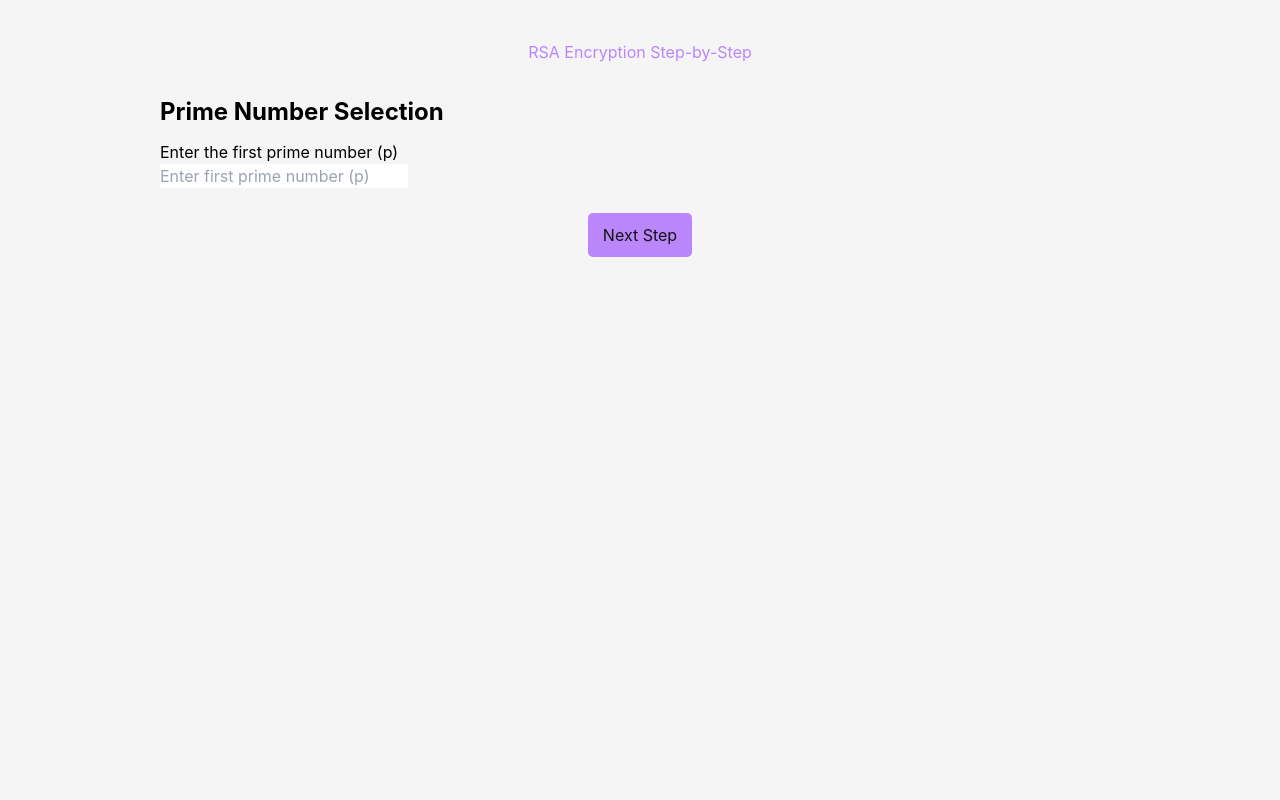
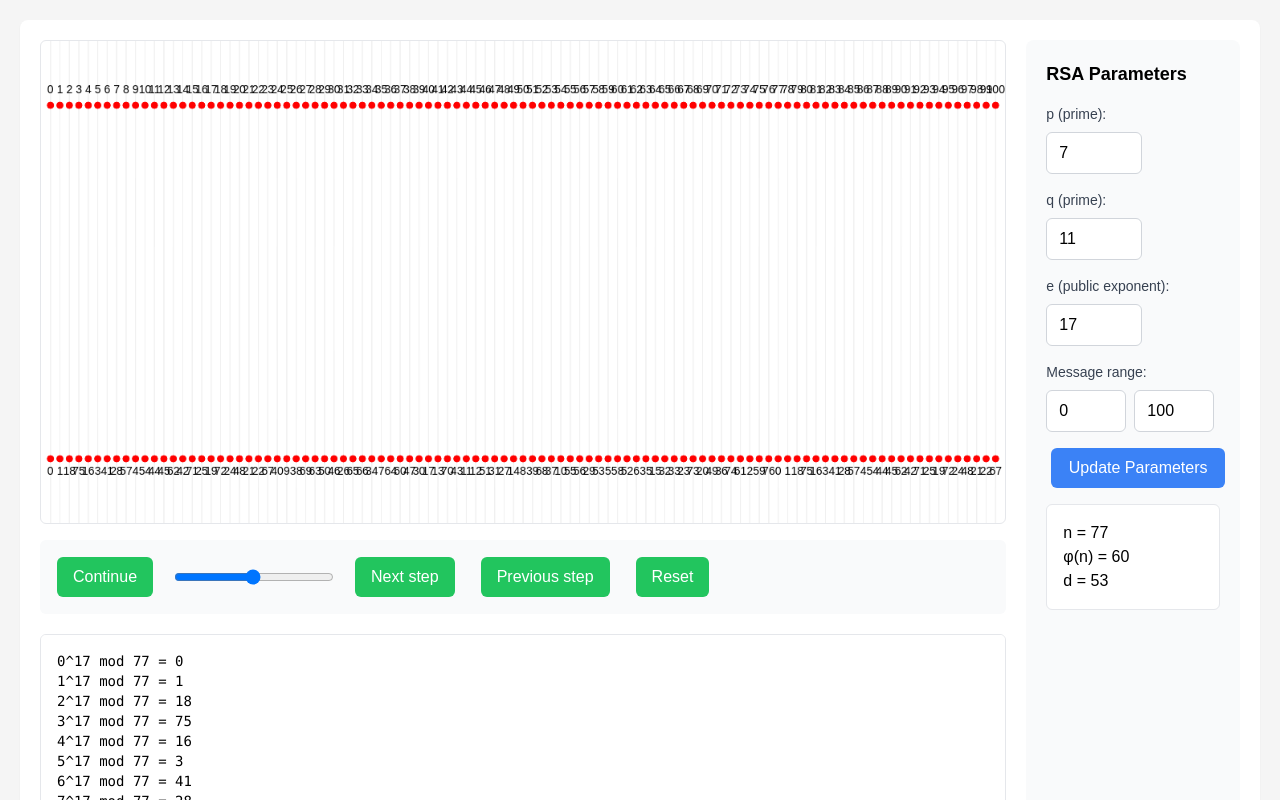
Before and after one commit to eclairjit/crypto-demo, a React (Vite) app: page / in a window 1280 px wide. Shown: the top 800 px of the page. Built offline with nearby package versions, Linux system fonts and the light colour scheme.

Commit message:
feat: Add RSAVizMap component for visualizing RSA encryption and decryption process

```diff
--- a/src/App.jsx
+++ b/src/App.jsx
@@ -3,9 +3,10 @@ import CryptographicConfigurationSimulator from "./pages/CryptographicConfigurat
 import SecurityTestingToolkit from "./pages/SecurityTestingToolkit";
 import CCS from "./pages/CCS";
 import RSAVisualizer from "./pages/RSAVisualizer.jsx";
+import RSAVizMap from "./pages/RSAVizMap.jsx";
 
 const App = () => {
-	return <RSAVisualizer />;
+	return <RSAVizMap />;
 };
 
 export default App;
--- /dev/null
+++ b/src/pages/RSAVizMap.jsx
@@ -0,0 +1,380 @@
+import React, { useEffect, useRef, useState, useCallback } from "react";
+
+class Point {
+	constructor(x, y) {
+		this.x = x;
+		this.y = y;
+	}
+}
+
+class RSACalculator {
+	constructor(p, q, e) {
+		this.p = p;
+		this.q = q;
+		this.e = e;
+		this.n = p * q;
+		this.phi = (p - 1) * (q - 1);
+		this.d = this.calculateD();
+	}
+
+	calculateD() {
+		return this.modInverse(this.e, this.phi);
+	}
+
+	modInverse(a, m) {
+		let [old_r, r] = [a, m];
+		let [old_s, s] = [1, 0];
+		let [old_t, t] = [0, 1];
+
+		while (r !== 0) {
+			const quotient = Math.floor(old_r / r);
+			[old_r, r] = [r, old_r - quotient * r];
+			[old_s, s] = [s, old_s - quotient * s];
+			[old_t, t] = [t, old_t - quotient * t];
+		}
+
+		return old_s < 0 ? old_s + m : old_s;
+	}
+
+	encrypt(message) {
+		return this.modPow(message, this.e, this.n);
+	}
+
+	decrypt(ciphertext) {
+		return this.modPow(ciphertext, this.d, this.n);
+	}
+
+	modPow(base, exponent, modulus) {
+		if (modulus === 1) return 0;
+		let result = 1;
+		base = base % modulus;
+		while (exponent > 0) {
+			if (exponent % 2 === 1) {
+				result = (result * base) % modulus;
+			}
+			base = (base * base) % modulus;
+			exponent = Math.floor(exponent / 2);
+		}
+		return result;
+	}
+}
+
+const RSAVisualization = () => {
+	const canvasRef = useRef(null);
+	const [params, setParams] = useState({
+		p: 7,
+		q: 11,
+		e: 17,
+		messageStart: 0,
+		messageEnd: 100,
+	});
+
+	const [calculator, setCalculator] = useState(
+		() => new RSACalculator(params.p, params.q, params.e)
+	);
+	const [currentStep, setCurrentStep] = useState(0);
+	const [isPlaying, setIsPlaying] = useState(false);
+	const [speed, setSpeed] = useState(50);
+	const [fixPoints, setFixPoints] = useState([]);
+	const [connections, setConnections] = useState([]);
+
+	const findEncryptedIndex = useCallback((encrypted, points) => {
+		const idx = points.findIndex(
+			(fp) => fp.type === "ciphertext" && fp.value === encrypted
+		);
+		return Math.floor(idx / 2);
+	}, []);
+
+	const generateConnections = useCallback(
+		(points) => {
+			const newConnections = [];
+			const numPoints = params.messageEnd - params.messageStart + 1;
+
+			for (let i = 0; i < numPoints; i++) {
+				const plaintext = params.messageStart + i;
+				const encrypted = calculator.encrypt(plaintext);
+
+				const startIdx = i;
+				const endIdx = findEncryptedIndex(encrypted, points);
+
+				if (endIdx !== -1) {
+					newConnections.push({
+						startIdx: startIdx,
+						endIdx: endIdx,
+						plaintext: plaintext,
+						ciphertext: encrypted,
+						isSelfMapping: plaintext === encrypted,
+					});
+				}
+			}
+
+			newConnections.sort((a, b) => (a.isSelfMapping ? 1 : -1));
+			setConnections(newConnections);
+		},
+		[calculator, params.messageEnd, params.messageStart, findEncryptedIndex]
+	);
+
+	const initialize = useCallback(() => {
+		const canvas = canvasRef.current;
+		if (!canvas) return;
+
+		const spacing =
+			canvas.width / (params.messageEnd - params.messageStart + 2);
+		const topY = 80;
+		const bottomY = canvas.height - 80;
+
+		const newFixPoints = [];
+
+		for (let i = params.messageStart; i <= params.messageEnd; i++) {
+			const x = spacing * (i - params.messageStart + 1);
+			newFixPoints.push({
+				point: new Point(x, topY),
+				value: i,
+				type: "plaintext",
+			});
+			const encrypted = calculator.encrypt(i);
+			newFixPoints.push({
+				point: new Point(x, bottomY),
+				value: encrypted,
+				type: "ciphertext",
+			});
+		}
+
+		setFixPoints(newFixPoints);
+		generateConnections(newFixPoints);
+	}, [params.messageEnd, params.messageStart, calculator, generateConnections]);
+
+	const draw = useCallback(() => {
+		const canvas = canvasRef.current;
+		if (!canvas) return;
+
+		const ctx = canvas.getContext("2d");
+		if (!ctx) return;
+
+		ctx.clearRect(0, 0, canvas.width, canvas.height);
+
+		// Draw grid lines
+		ctx.strokeStyle = "#f0f0f0";
+		ctx.lineWidth = 1;
+		fixPoints.forEach(({ point }) => {
+			ctx.beginPath();
+			ctx.moveTo(point.x, 0);
+			ctx.lineTo(point.x, canvas.height);
+			ctx.stroke();
+		});
+
+		// Draw connections
+		connections.slice(0, currentStep).forEach((conn) => {
+			const start = fixPoints[conn.startIdx].point;
+			const end = fixPoints[conn.endIdx * 2 + 1].point;
+
+			ctx.strokeStyle = conn.isSelfMapping ? "red" : "green";
+			ctx.lineWidth = conn.isSelfMapping ? 2 : 1;
+
+			ctx.beginPath();
+			ctx.moveTo(start.x, start.y);
+			ctx.lineTo(end.x, end.y);
+			ctx.stroke();
+		});
+
+		// Draw points and numbers
+		fixPoints.forEach(({ point, value, type }) => {
+			ctx.strokeStyle = "red";
+			ctx.fillStyle = "red";
+			ctx.beginPath();
+			ctx.arc(point.x, point.y, 4, 0, Math.PI * 2);
+			ctx.fill();
+			ctx.stroke();
+
+			ctx.fillStyle = "black";
+			ctx.font = "14px Arial";
+			ctx.textAlign = "center";
+			ctx.fillText(
+				value.toString(),
+				point.x,
+				point.y + (type === "plaintext" ? -15 : 20)
+			);
+		});
+	}, [connections, currentStep, fixPoints]);
+
+	useEffect(() => {
+		if (canvasRef.current) {
+			canvasRef.current.width = 1200;
+			canvasRef.current.height = 600;
+			initialize();
+		}
+	}, [initialize]);
+
+	useEffect(() => {
+		draw();
+	}, [draw]);
+
+	useEffect(() => {
+		let interval;
+		if (isPlaying) {
+			interval = setInterval(() => {
+				setCurrentStep((prev) => {
+					if (prev >= connections.length) {
+						setIsPlaying(false);
+						return prev;
+					}
+					return prev + 1;
+				});
+			}, 100 - speed);
+		}
+		return () => clearInterval(interval);
+	}, [isPlaying, speed, connections.length]);
+
+	const updateParameters = useCallback(() => {
+		const newCalculator = new RSACalculator(params.p, params.q, params.e);
+		setCalculator(newCalculator);
+		setCurrentStep(0);
+	}, [params]);
+
+	return (
+		<div className="flex gap-5 p-5 bg-white rounded-lg shadow-sm">
+			<div className="flex-grow">
+				<canvas
+					ref={canvasRef}
+					className="border border-gray-200 rounded-md bg-white w-full"
+				/>
+				<div className="flex items-center gap-4 mt-4 p-3 bg-gray-50 rounded-md">
+					<button
+						onClick={() => setIsPlaying(!isPlaying)}
+						className="px-4 py-2 bg-green-500 text-white rounded-md hover:bg-green-600 transition-colors"
+					>
+						{isPlaying ? "Pause" : "Continue"}
+					</button>
+					<input
+						type="range"
+						min="1"
+						max="100"
+						value={speed}
+						onChange={(e) => setSpeed(parseInt(e.target.value))}
+						className="w-40"
+					/>
+					<button
+						onClick={() =>
+							setCurrentStep((prev) => Math.min(prev + 1, connections.length))
+						}
+						className="px-4 py-2 bg-green-500 text-white rounded-md hover:bg-green-600 transition-colors"
+					>
+						Next step
+					</button>
+					<button
+						onClick={() => setCurrentStep((prev) => Math.max(prev - 1, 0))}
+						className="px-4 py-2 bg-green-500 text-white rounded-md hover:bg-green-600 transition-colors"
+					>
+						Previous step
+					</button>
+					<button
+						onClick={() => setCurrentStep(0)}
+						className="px-4 py-2 bg-green-500 text-white rounded-md hover:bg-green-600 transition-colors"
+					>
+						Reset
+					</button>
+				</div>
+				<div className="mt-5 p-4 bg-white border border-gray-200 rounded-md h-72 overflow-y-auto font-mono text-sm">
+					{Array.from(
+						{ length: params.messageEnd - params.messageStart + 1 },
+						(_, i) => {
+							const value = params.messageStart + i;
+							return (
+								<div key={i}>
+									{value}^{calculator.e} mod {calculator.n} ={" "}
+									{calculator.encrypt(value)}
+								</div>
+							);
+						}
+					)}
+				</div>
+			</div>
+			<div className="w-64 bg-gray-50 p-5 rounded-lg">
+				<h3 className="text-lg font-semibold mb-4">RSA Parameters</h3>
+				<div className="space-y-4">
+					<div>
+						<label className="block text-sm font-medium text-gray-700 mb-2">
+							p (prime):
+						</label>
+						<input
+							type="number"
+							value={params.p}
+							onChange={(e) =>
+								setParams((prev) => ({ ...prev, p: parseInt(e.target.value) }))
+							}
+							className="w-24 px-3 py-2 border border-gray-300 rounded-md"
+						/>
+					</div>
+					<div>
+						<label className="block text-sm font-medium text-gray-700 mb-2">
+							q (prime):
+						</label>
+						<input
+							type="number"
+							value={params.q}
+							onChange={(e) =>
+								setParams((prev) => ({ ...prev, q: parseInt(e.target.value) }))
+							}
+							className="w-24 px-3 py-2 border border-gray-300 rounded-md"
+						/>
+					</div>
+					<div>
+						<label className="block text-sm font-medium text-gray-700 mb-2">
+							e (public exponent):
+						</label>
+						<input
+							type="number"
+							value={params.e}
+							onChange={(e) =>
+								setParams((prev) => ({ ...prev, e: parseInt(e.target.value) }))
+							}
+							className="w-24 px-3 py-2 border border-gray-300 rounded-md"
+						/>
+					</div>
+					<div>
+						<label className="block text-sm font-medium text-gray-700 mb-2">
+							Message range:
+						</label>
+						<div className="flex gap-2">
+							<input
+								type="number"
+								value={params.messageStart}
+								onChange={(e) =>
+									setParams((prev) => ({
+										...prev,
+										messageStart: parseInt(e.target.value),
+									}))
+								}
+								className="w-20 px-3 py-2 border border-gray-300 rounded-md"
+							/>
+							<input
+								type="number"
+								value={params.messageEnd}
+								onChange={(e) =>
+									setParams((prev) => ({
+										...prev,
+										messageEnd: parseInt(e.target.value),
+									}))
+								}
+								className="w-20 px-3 py-2 border border-gray-300 rounded-md"
+							/>
+						</div>
+					</div>
+					<button
+						onClick={updateParameters}
+						className="w-full py-2 bg-blue-500 text-white rounded-md hover:bg-blue-600 transition-colors mt-4"
+					>
+						Update Parameters
+					</button>
+					<div className="mt-5 p-4 bg-white border border-gray-200 rounded-md">
+						<p>n = {calculator.n}</p>
+						<p>φ(n) = {calculator.phi}</p>
+						<p>d = {calculator.d}</p>
+					</div>
+				</div>
+			</div>
+		</div>
+	);
+};
+
+export default RSAVisualization;
```
